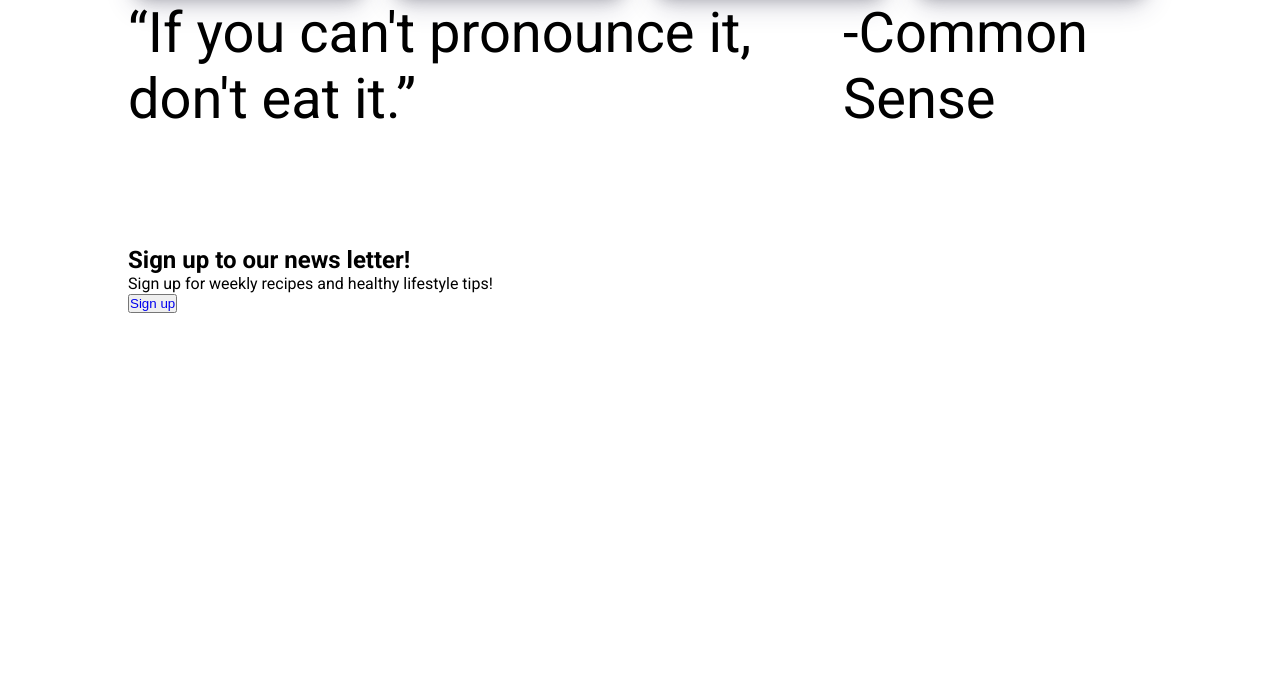
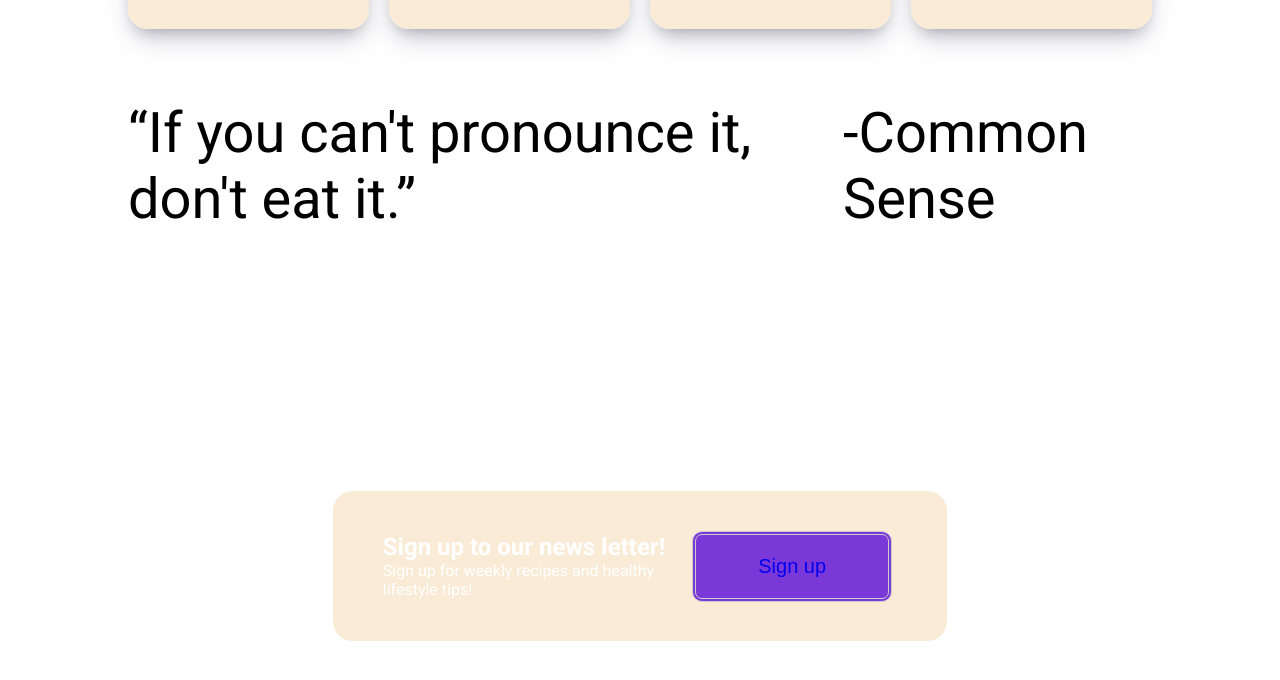
Before and after one commit to sandile05/landing-page, a plain HTML site: page index.html in a window 1280 px wide. Shown: the part 1334-2014 px from the top of the page. Before the commit the page ends 1647 px from the top, so only its background shows below. Drawn offline with Linux system fonts and the light colour scheme.

Commit message:
sign-up section styling

```diff
--- a/css/styles.css
+++ b/css/styles.css
@@ -5,6 +5,7 @@
     box-sizing: border-box;
     list-style-type: none;
     text-decoration: none;
+    scroll-behavior: smooth;
 }
 
 :root{
@@ -78,7 +79,7 @@ header{
 
 /* editors choice styling */
 .editors-choice{
-    height: 70vh;
+    height: 80vh;
 }
 .card-container{
     width: 100%;
@@ -135,7 +136,7 @@ header{
 }
 
 .quote-section{
-    height: 30vh;
+    height: 40vh;
 
 }
 .quote-section .quote-container{
@@ -148,3 +149,51 @@ header{
 .quote-section .quote-container p{
     font-size: 3.5rem;
 }
+
+/* sign up section  */
+.sign-up{
+    height: 40vh;
+    width: 100%;
+    display: flex;
+    align-items: center;
+    justify-content: center;
+}
+.sign-up .sign-up-container{
+    width: 60%;
+    background-color: antiquewhite;
+    height: 150px;
+    display: flex;
+    align-items: center;
+    justify-content: space-between;
+    border-radius: 20px;
+}
+.sign-up .sign-up-container .left{
+    margin-left: 50px;
+}
+.sign-up .sign-up-container .left h2{
+    color: white;
+}
+.sign-up .sign-up-container .left p{
+    color: white;
+}
+.sign-up .sign-up-container .right{
+    margin-right: 50px;
+}
+.sign-up .sign-up-container .right button{
+    display: inline-block;
+    background-color: #7b38d8;
+    padding: 20px;
+    width: 200px;
+    color: #ffffff;
+    text-align: center;
+    border: 4px double #cccccc;
+    border-radius: 10px;
+    font-size: 20px;
+    cursor: pointer;
+    margin: 5px;
+}
+.sign-up .sign-up-container .right button:hover{
+    background-color: green;
+    transition: all .50s ease;
+    transform: scale(1.1);
+}
--- a/index.html
+++ b/index.html
@@ -90,7 +90,7 @@
         </section>
 
         <!-- sign up section  -->
-        <section>
+        <section class="sign-up" id="sign-up">
             <div class="sign-up-container">
                 <div class="left">
                     <h2>Sign up to our news letter!</h2>
```
